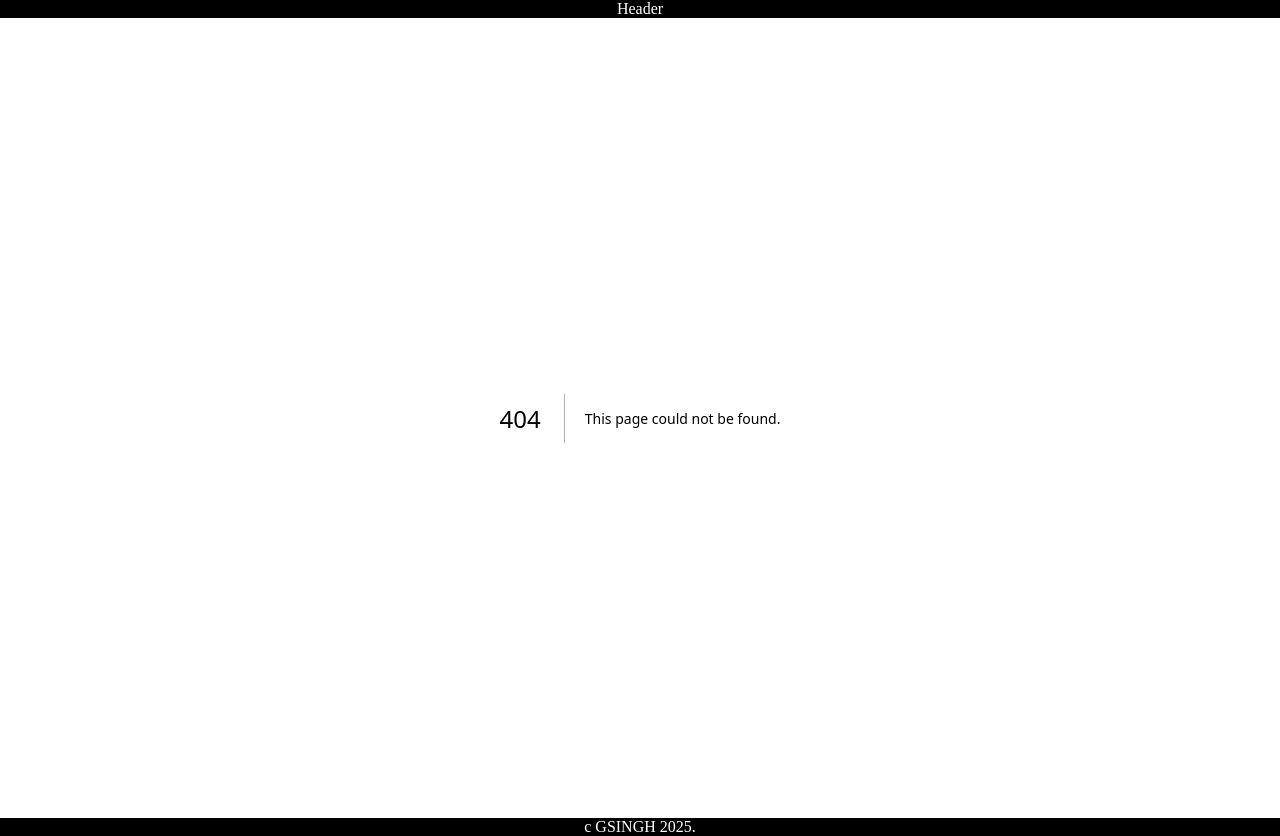
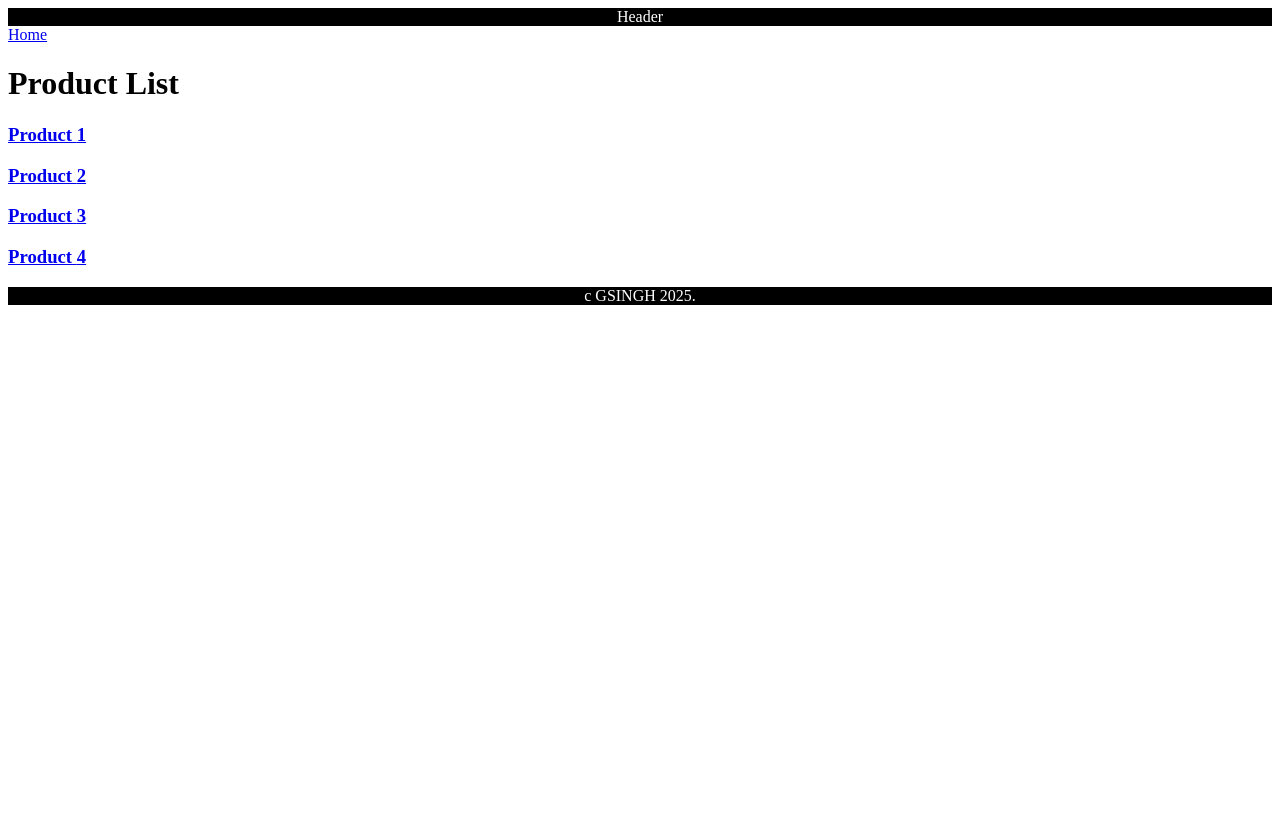
Before and after one commit to gsinghcodes/NextJS, a Next.js app: page /products in a window 1280 px wide. Before the commit this address had no page. After the commit the page ends 800 px from the top, so only its background shows below. Built offline with nearby package versions, Linux system fonts and the light colour scheme.

Commit message:
d route and link

```diff
--- /dev/null
+++ b/src/app/products/page.tsx
@@ -0,0 +1,12 @@
+import Link from "next/link"
+
+export default function ProductPagea() {
+    const productId = [1, 2, 3, 4]
+    return (
+        <>
+            <Link href={"/"} >Home</Link>
+            <h1>Product List</h1>
+            {productId.map(id => <h3 key={id} ><Link href={`/products/${id}`} replace >Product {id}</Link></h3>)}
+        </>
+    )
+}
```
Also changed, not shown: src/app/blog/page.tsx (added, +10 -0 lines), src/app/page.tsx (+9 -1 lines), src/app/products/[productId]/page.tsx (added, +13 -0 lines).
